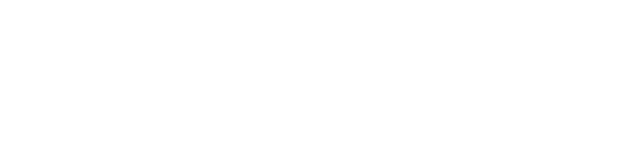
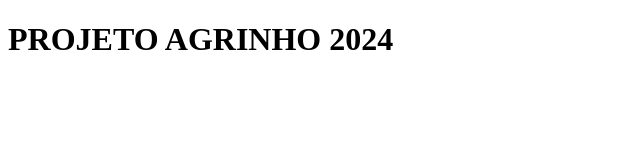
Before and after one commit to K3llyn/Agrinhokellyn, a plain HTML site: page index.html in a window 1280 px wide. Shown: the whole page, without its empty margins (0-640 px from the left). Drawn offline with Linux system fonts and the light colour scheme.

Commit message:
Update index.html

```diff
--- a/index.html
+++ b/index.html
@@ -2,8 +2,14 @@
 <html lang="pt-br">
 
 <head>
+
     <meta charset="UTF-8">
     <meta name="viewport" content="width=device-width, initial-scale=1.0">
     <title>Projeto Agrinho</title>
     <link rel="stylesheet" href="style.css">
 </head>
+
+
+
+<body>
+    <h1>PROJETO AGRINHO 2024</h1>
```
